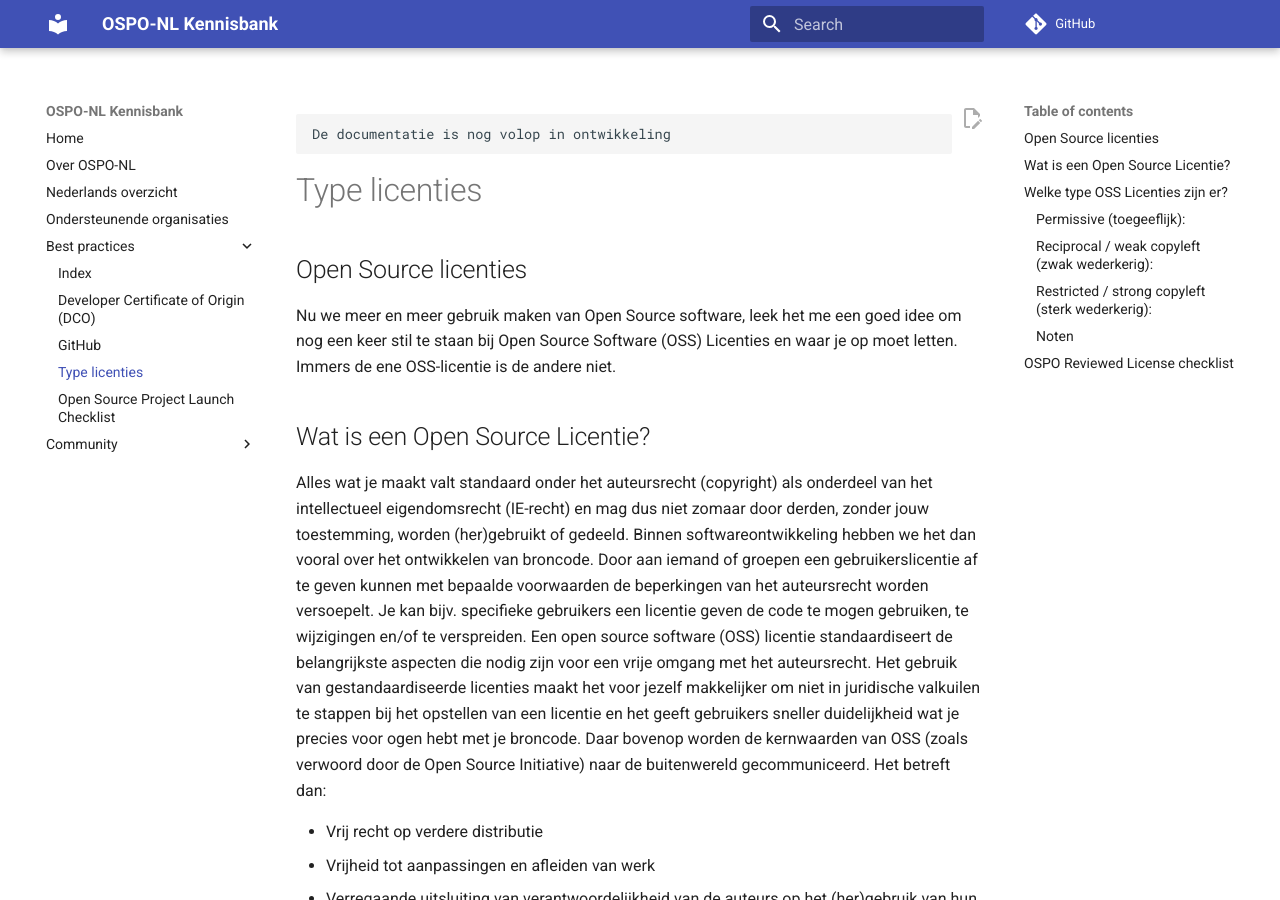
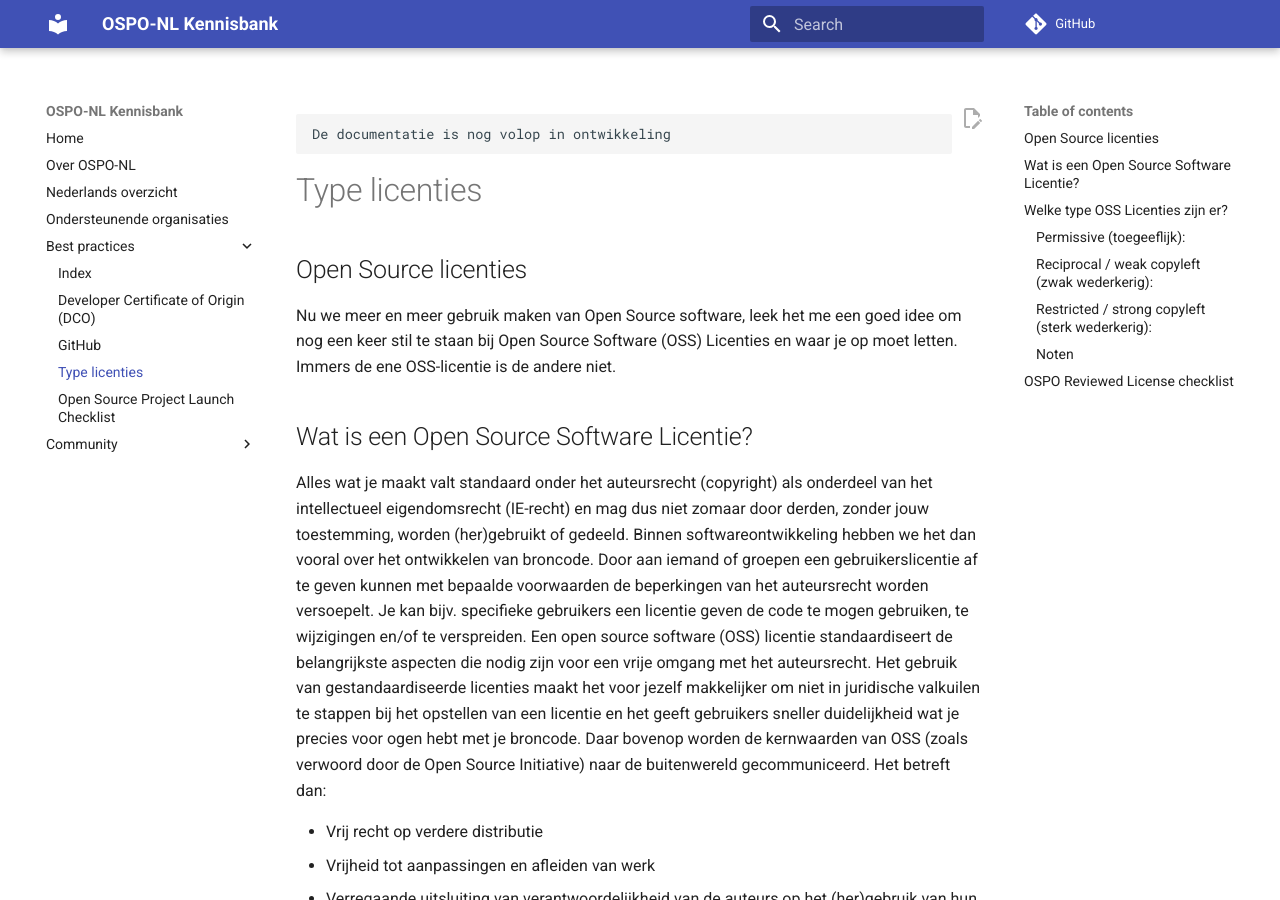
Before and after one commit to ospo-nl/kennisbank, an MkDocs documentation site: the page built from docs/Best practices/Type licenties.md, in a window 1280 px wide and 900 px high. Built offline with MkDocs 1.6.1 and Material for MkDocs 9.7.7, drawn with Linux system fonts in a browser that asks for light colours; comment, search, counter and statistics services are not loaded.

Commit message:
Update docs/Best practices/Type licenties.md
Signed-off-by: Jonas van den Bogaard <3628277+Jonasvdbo@users.noreply.github.com>

Signed-off-by: Jonas van den Bogaard <3628277+Jonasvdbo@users.noreply.github.com>

```diff
--- a/docs/Best practices/Type licenties.md
+++ b/docs/Best practices/Type licenties.md
@@ -9,7 +9,8 @@ Nu we meer en meer gebruik maken van Open Source software, leek het me een goed
 Open Source Software (OSS) Licenties en waar je op moet letten. Immers de ene OSS-licentie is de andere niet.
 
 
-## Wat is een Open Source Licentie?
+## Wat is een Open Source Software Licentie?
+
 
 Alles wat je maakt valt standaard onder het auteursrecht (copyright) als onderdeel van het intellectueel eigendomsrecht
 (IE-recht) en mag dus niet zomaar door derden, zonder jouw toestemming, worden (her)gebruikt of gedeeld. Binnen
```
